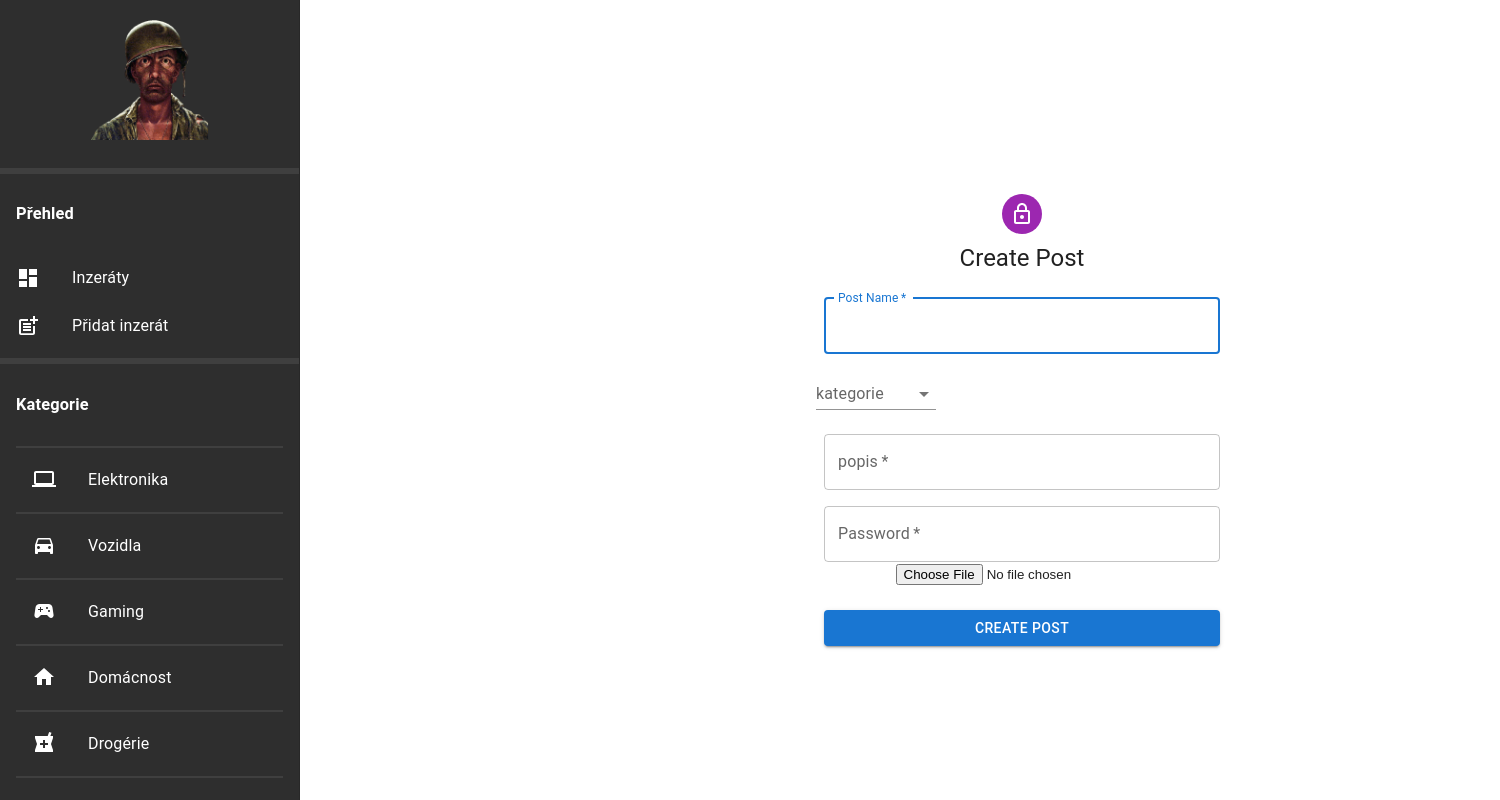
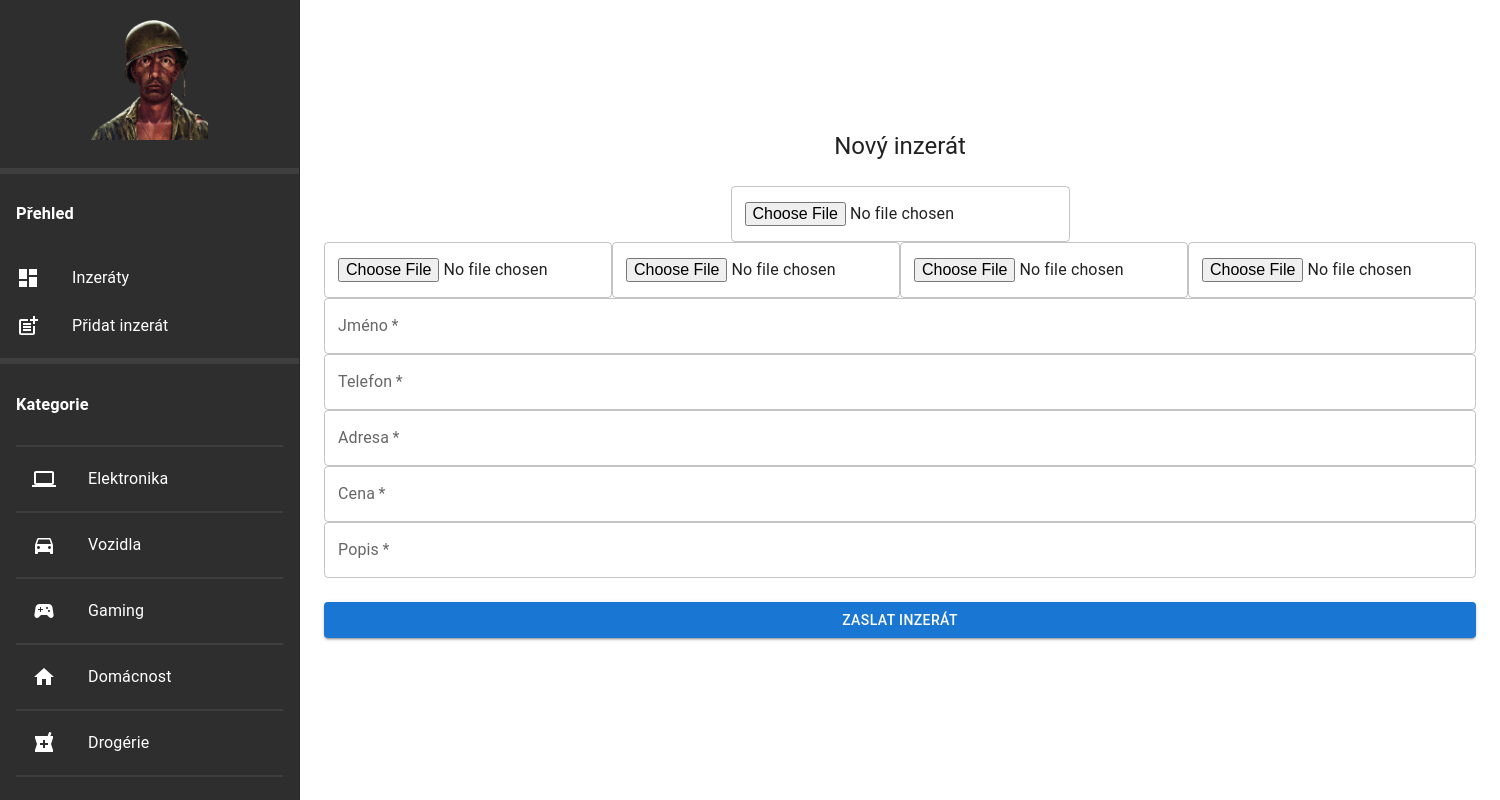
Before and after one commit to gr0nn1x/uInzeraty, a React (Vite) app in the folder client/my-vue-app/: page /createpost in a window 1280 px wide. Shown: the whole page, 1500 px wide, since content can reach past the window. Built offline with nearby package versions, Linux system fonts and the light colour scheme.

Commit message:
New createp Post

```diff
--- a/client/my-vue-app/src/pages/CreatePost/CreatePost.tsx
+++ b/client/my-vue-app/src/pages/CreatePost/CreatePost.tsx
@@ -1,3 +1,176 @@
+import React, { useRef, useState } from "react";
+import { createTheme, ThemeProvider } from "@mui/material/styles";
+import { useNavigate } from "react-router-dom";
+import { createPost } from "../../models/Post";
+import Button from "@mui/material/Button";
+import CssBaseline from "@mui/material/CssBaseline";
+import TextField from "@mui/material/TextField";
+import Grid from "@mui/material/Grid";
+import Typography from "@mui/material/Typography";
+import Container from "@mui/material/Container";
+import Box from "@mui/material/Box";
+import Navbar from "../Navbar/Navbar";
+
+export default function CreatePost() {
+  const [info, setInfo] = useState();
+  const [formData, setFormData] = useState({});
+  const navigate = useNavigate();
+  const imgRef = useRef<HTMLInputElement>(null);
+
+  const handleSubmit = async (event: React.FormEvent<HTMLFormElement>) => {
+    event.preventDefault();
+    const formDataToSend = new FormData();
+    for (const [key, value] of Object.entries(formData)) {
+      formDataToSend.append(key, value);
+    }
+    formDataToSend.append("photo", imgRef.current.files[0]);
+    console.log(...formDataToSend);
+    const post = await createPost(formDataToSend);
+
+    if (post.status === 201) return navigate("/");
+    if (post.status === 400) return setInfo(post.msg);
+    if (post.status === 500) return navigate("/");
+  };
+
+  const handleChange = (e) => {
+    setFormData({ ...formData, [e.target.name]: e.target.value });
+  };
+
+  const defaultTheme = createTheme();
+
+  return (
+    <ThemeProvider theme={defaultTheme}>
+      <Navbar title="Create Post" /> {/* Add Navbar component */}
+      <Container component="main" sx={{ marginLeft: '25%' }}> {/* Add paddingLeft */}
+        <CssBaseline />
+        <Box
+          sx={{
+            display: "flex",
+            flexDirection: "column",
+            alignItems: "center",
+          }}
+        >
+          <Typography component="h1" variant="h5">
+            Nový inzerát
+          </Typography>
+          <Box
+            component="form"
+            noValidate
+            onSubmit={handleSubmit}
+            sx={{ mt: 3, width: '100%' }} // Adjust width to 100%
+          >
+            <Box
+            sx={{
+              display: "flex",
+              flexDirection: "row",
+              alignItems: "left",
+            }}
+            >
+            <Box>
+              <Grid container justifyContent="center"> {/* Center the grid container */}
+                <Grid item> {/* Wrap the file input and upload button in a Grid item */}
+                  <TextField type="file" name="photo" id="photo"/>
+                </Grid>
+              </Grid>
+
+              <Grid container>
+                <Grid xs justifyContent="center"> {/* Center the grid container */}
+                  <Grid item> {/* Wrap the file input and upload button in a Grid item */}
+                    <TextField type="file" name="photo" id="photo" />
+                  </Grid>
+                </Grid>
+                <Grid xs justifyContent="center"> {/* Center the grid container */}
+                  <Grid item> {/* Wrap the file input and upload button in a Grid item */}
+                    <TextField type="file" name="photo" id="photo" />
+                  </Grid>
+                </Grid>
+                <Grid xs justifyContent="center"> {/* Center the grid container */}
+                  <Grid item> {/* Wrap the file input and upload button in a Grid item */}
+                    <TextField type="file" name="photo" id="photo" />
+                  </Grid>
+                </Grid>
+                <Grid xs justifyContent="center"> {/* Center the grid container */}
+                  <Grid item> {/* Wrap the file input and upload button in a Grid item */}
+                    <TextField type="file" name="photo" id="photo" />
+                  </Grid>
+                </Grid>
+              </Grid>
+            </Box>
+            </Box>
+
+            <Grid container spacing={0}>
+              <Grid item xs={12}>
+                <TextField
+                  required
+                  fullWidth
+                  name="name"                     // předělat
+                  label="Jméno"
+                  type="name"                     // předělat
+                  id="name"                       // předělat
+                  autoComplete="given-name"       // předělat
+                />
+              </Grid>
+              <Grid item xs={12}>
+                <TextField
+                  required
+                  fullWidth
+                  name="phone"                   // předělat
+                  label="Telefon"
+                  type="phone"                   // předělat
+                  id="phone"                     // předělat
+                  autoComplete="given-phone"     // předělat
+                />
+              </Grid>
+              <Grid item xs={12}>
+                <TextField
+                  required
+                  fullWidth
+                  name="address"                   // předělat
+                  label="Adresa"
+                  type="address"                   // předělat
+                  id="address"                     // předělat
+                  autoComplete="given-address"     // předělat
+                />
+              </Grid>
+              <Grid item xs={12}>
+                <TextField
+                  required
+                  fullWidth
+                  name="price"                   // předělat
+                  label="Cena"
+                  type="price"                   // předělat
+                  id="price"                     // předělat
+                />
+              </Grid>
+            </Grid>
+            <Grid container xs={"auto"}>
+              <TextField
+                required
+                fullWidth
+                name="desc"                     // předělat
+                label="Popis"
+                type="desc"                     // předělat
+                id="desc"                       // předělat
+              />
+            </Grid>
+            <Button
+              type="submit"
+              fullWidth
+              variant="contained"
+              sx={{ mt: 3, mb: 2 }}
+            >
+              Zaslat inzerát
+            </Button>
+            <p>{info}</p>
+          </Box>
+        </Box>
+      </Container>
+    </ThemeProvider>
+  );
+}
+
+// stará verze
+/*
 import React, { useRef, useState } from "react";
 import { createTheme, ThemeProvider } from "@mui/material/styles";
 import { useNavigate } from "react-router-dom";
@@ -56,7 +229,6 @@ export default function CreatePost() {
         sx={{ marginLeft: "800px", paddingLeft: "16px" }}
       >
         {" "}
-        {/* Add paddingLeft */}
         <CssBaseline />
         <Box
           sx={{
@@ -160,3 +332,4 @@ export default function CreatePost() {
     </ThemeProvider>
   );
 }
+*/
```
